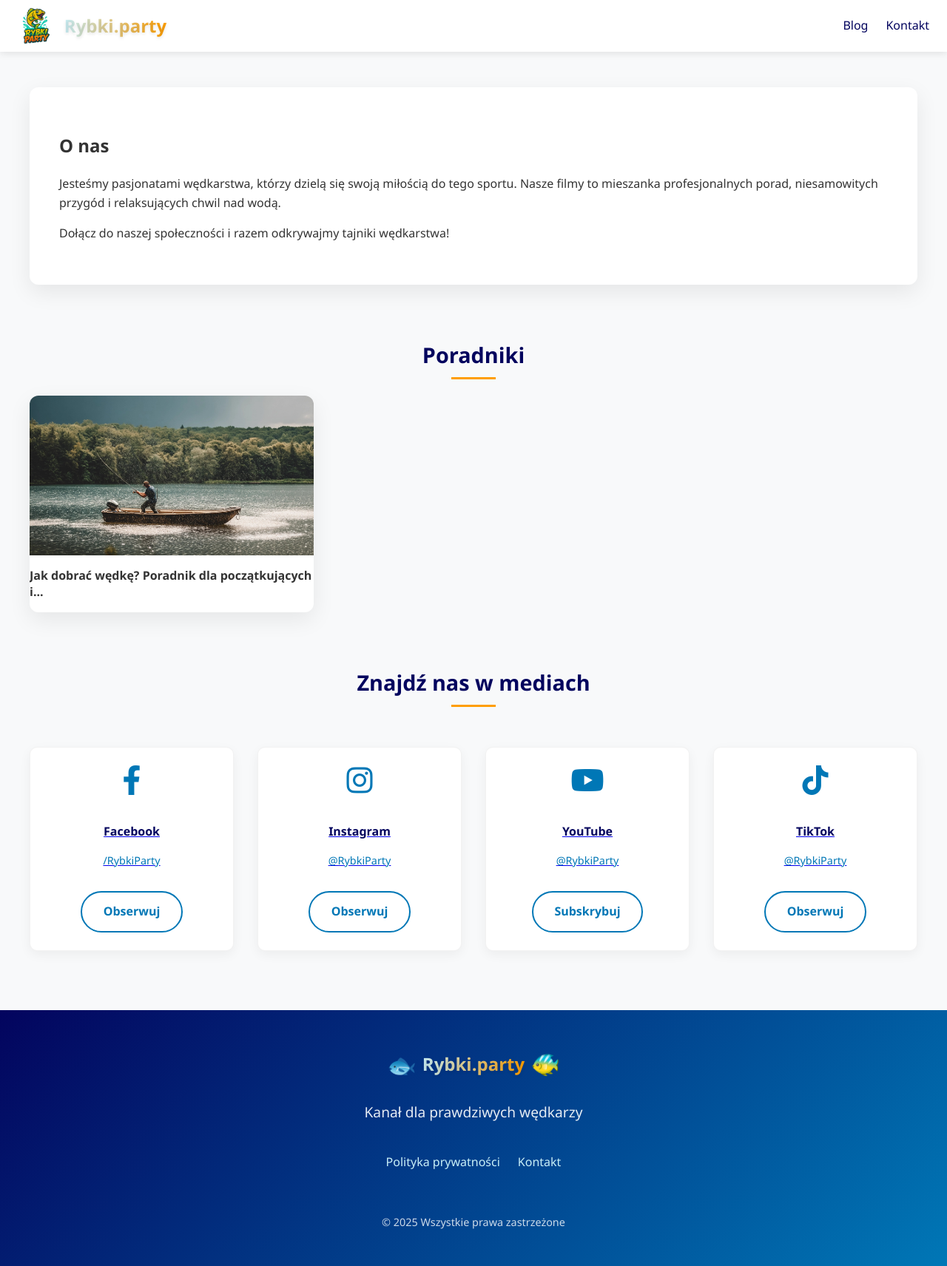
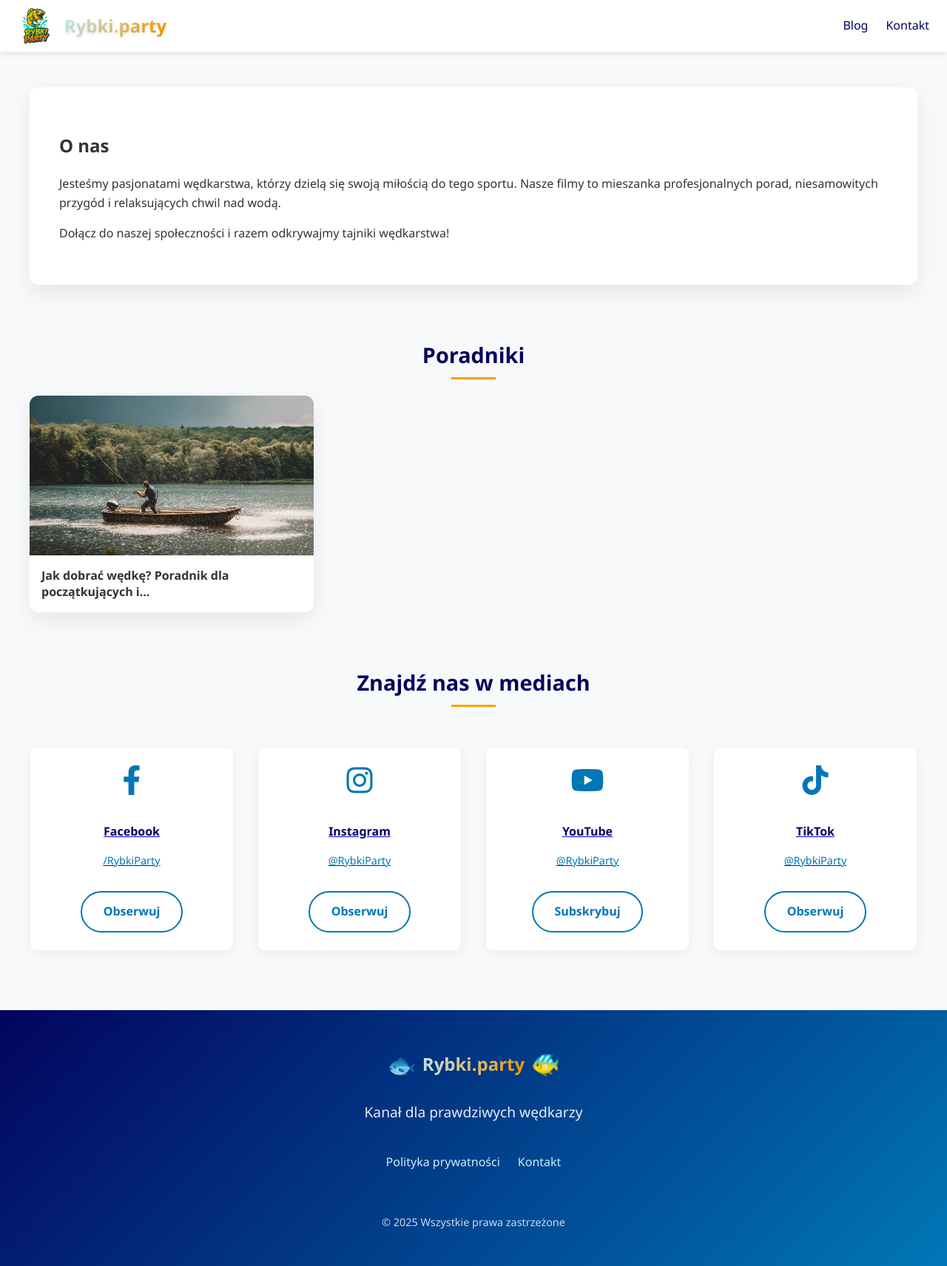
Before and after one commit to hikesilent/rybkiparty, a Jekyll site: the page built from index.md, in a window 1280 px wide. Shown: the whole page at 74% size. Built offline with Jekyll 4.4.1, drawn with Linux system fonts in a browser that asks for light colours.

Commit message:
Add files via upload

```diff
--- a/_includes/posts-section.html
+++ b/_includes/posts-section.html
@@ -79,16 +79,17 @@
 }
 
 .post-title {
+    margin: 0;
+    padding: 1rem;
     font-size: 1rem;
-    line-height: 1.4;
-    height: 2.8em;
+    line-height: 1.4; /* Wysokość linii */
+    height: 2.8em; /* 2 linie (1.4 x 2) */
+    position: relative;
     display: -webkit-box;
     -webkit-line-clamp: 2;
     -webkit-box-orient: vertical;
     overflow: hidden;
-    text-overflow: ellipsis;
     text-align: left;
-    white-space: normal;
 }
 
 /* Responsywność */
@@ -106,15 +107,16 @@
 }
 
 @media (max-width: 480px) {
+    .posts-grid {
+        grid-template-columns: repeat(2, 1fr); /* 2 karty obok siebie na telefonie */
+    }
+
     .post-title {
         font-size: 0.9rem;
-        line-height: 1.4;
-        height: 2.52em; /* 0.9rem * 1.4 * 2 */
         padding: 0.8rem;
-    }
-
-    .posts-grid {
-        grid-template-columns: repeat(2, 1fr); /* 2 karty obok siebie na telefonie */
+        font-size: 0.9rem;
+        line-height: 1.4; /* Wysokość linii */
+        height: 2.8em; /* 2 linie (1.4 x 2) */
     }
 }
 
```
